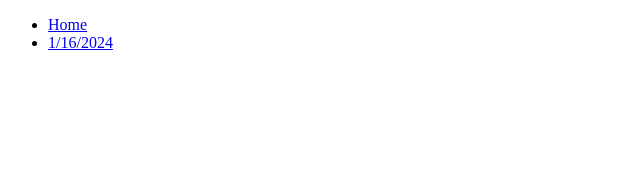
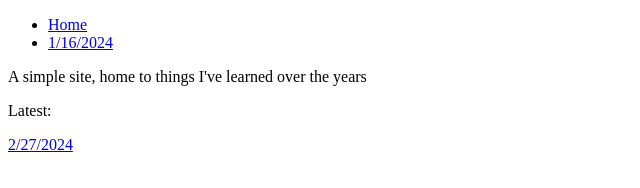
Before and after one commit to warramma/stuffilearnedtoday, a plain HTML site: page index.html in a window 1280 px wide. Shown: the whole page, without its empty margins (0-640 px from the left). Drawn offline with Linux system fonts and the light colour scheme.

Commit message:
add purpose of page to home

```diff
--- a/index.html
+++ b/index.html
@@ -12,5 +12,12 @@
             <li><a href="../simple_blog/1-16-2024.html">1/16/2024</a></li>
         </ul>
     </nav>
+    <main>
+        <p>A simple site, home to things I've learned over the years</p>
+        <p>Latest:</p>
+        <!--update this to pull from a database one day-->
+        <p><a href="./2-27-2024.html">2/27/2024</a></p>
+        <!--add a random day generator, with javascript?-->
+    </main>
 </body>
 </html>
```
